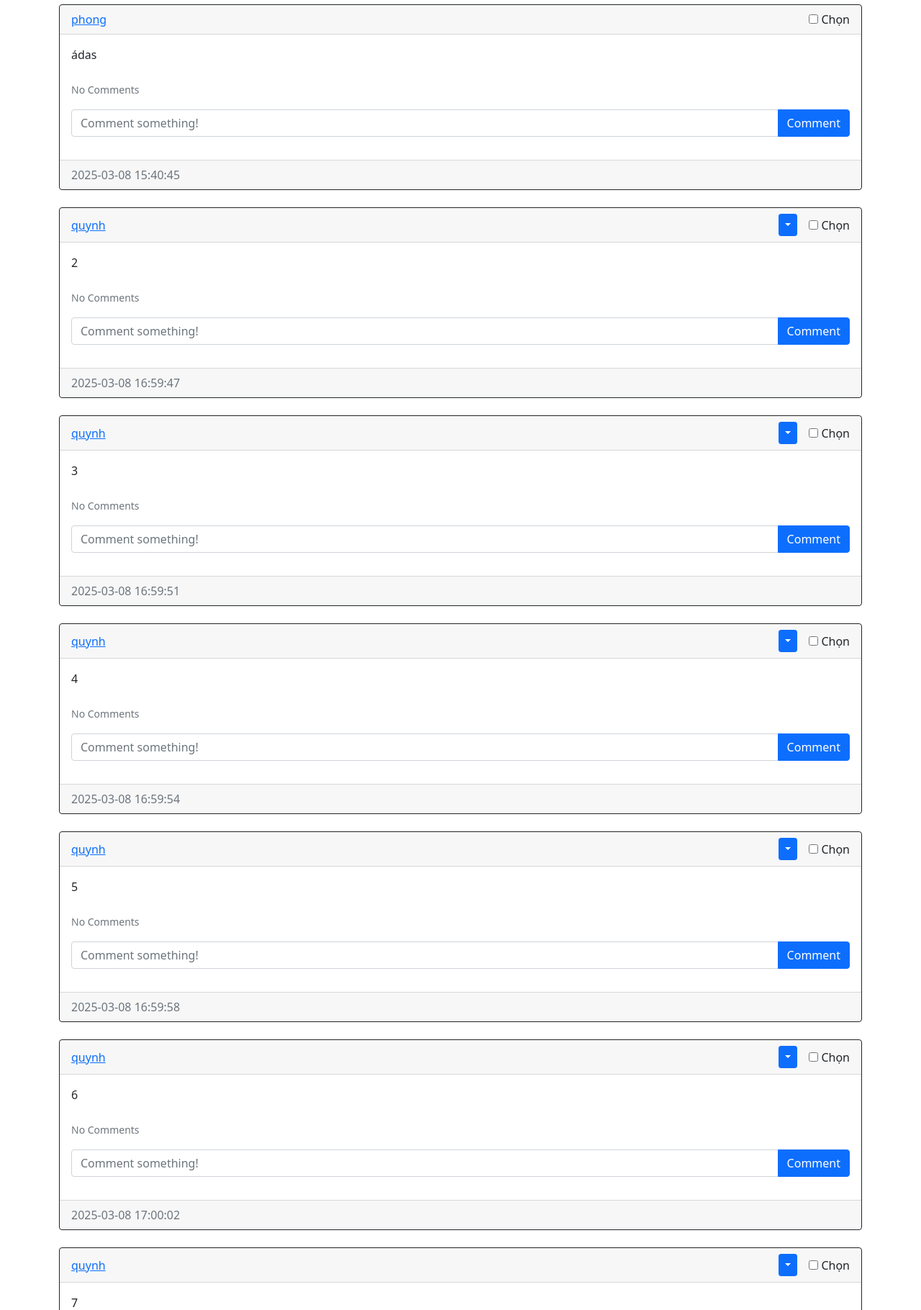
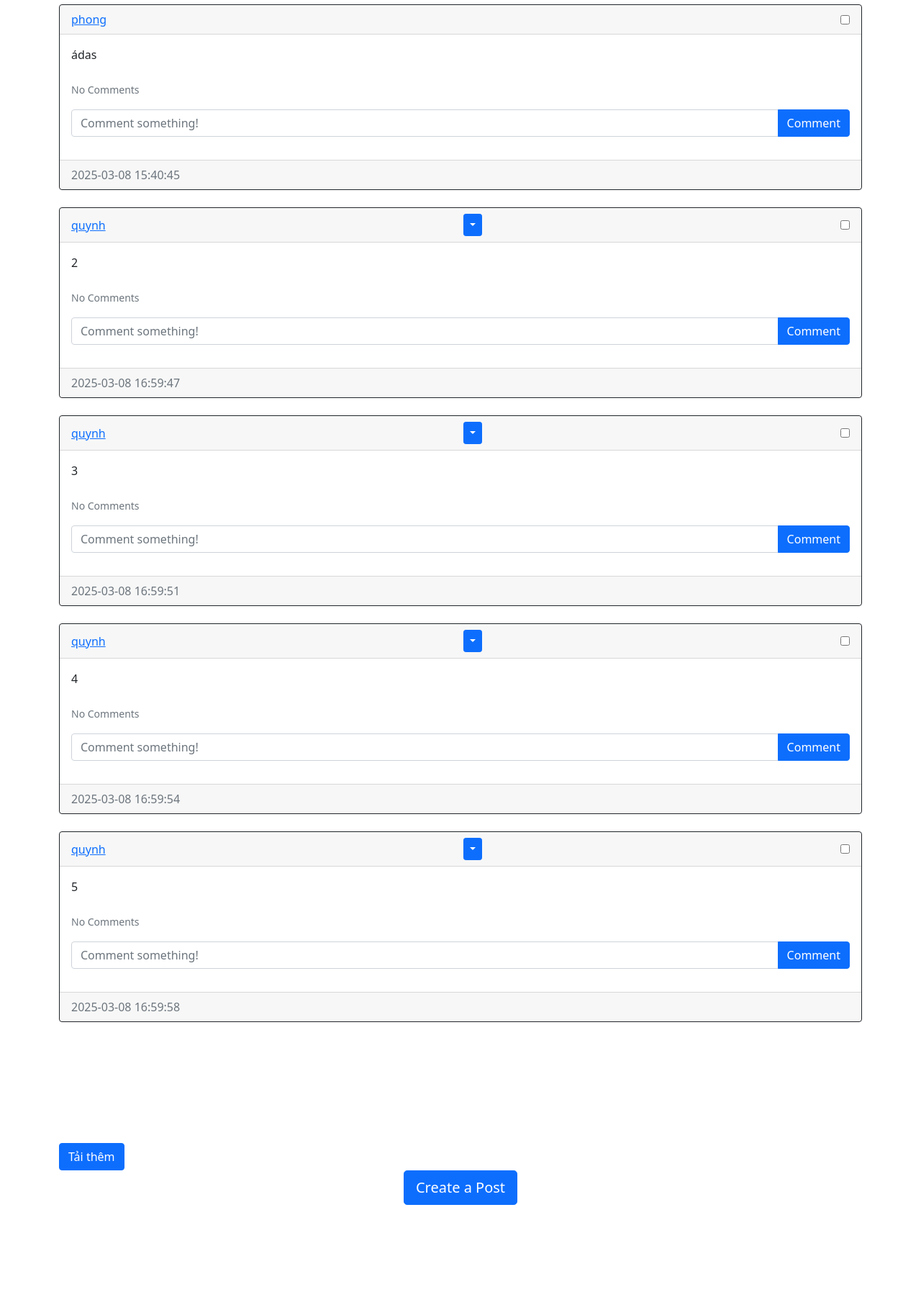
Before and after one commit to Manhquynhne/flask-tiny-app, a Flask app: page / in a window 1280 px wide. Shown: the part 106-1926 px from the top of the page at 72% size. After the commit the page ends 1780 px from the top, so only its background shows below. Run offline with Flask 3, Linux system fonts and the light colour scheme; a user stored in the database is signed in.

Commit message:
quynh5
version 5

```diff
--- a/Blog/website/templates/posts_div.html
+++ b/Blog/website/templates/posts_div.html
@@ -9,26 +9,20 @@
     <button id="delete-comments-btn" style="display: none;" onclick="deleteSelectedItems('comment')">Xóa bình luận đã chọn</button>
 
     {% for post in posts %}
-    <div class="card border-dark">
+    <div class="card border-dark post-item" style="display: none;">
       <div class="card-header d-flex justify-content-between align-items-center">
-        <div>
         <a href="/posts/{{post.user.username}}">{{post.user.username}}</a>
-        </div>
-        <div class="d-flex align-items-center">
         {% if user.id == post.author %}
-          <div class="btn-group me-2">
+        <div class="btn-group">
           <button type="button" class="btn btn-sm btn-primary dropdown-toggle" data-bs-toggle="dropdown"></button>
           <ul class="dropdown-menu">
             <li>
-                <a href="/delete-post/{{post.id}}" class="dropdown-item">Delete</a>
+              <a href="javascript:void(0);" class="dropdown-item" onclick="deleteSelectedItems('post', ['{{post.id}}'])">Delete</a>
             </li>
           </ul>
         </div>
         {% endif %}
-          <label class="ms-2">
-            <input type="checkbox" class="post-checkbox" value="{{ post.id }}"> Chọn
-          </label>
-        </div>
+        <input type="checkbox" class="post-checkbox" value="{{ post.id }}" onchange="toggleDeleteButtons()"> <!-- Checkbox bài viết -->
       </div>
       <div class="card-body">
         <div class="card-text">{{post.text}}</div>
@@ -41,22 +35,20 @@
                 <div>
                   <a href="/posts/{{comment.user.username}}">{{comment.user.username}}</a>: {{comment.text}}
                 </div>
-                <div class="d-flex align-items-center">
-                  <small class="text-muted me-2"> {{comment.date_created}}</small>
+                <div>
+                  <small class="text-muted"> {{comment.date_created}}</small>
                   {% if user.id == comment.author or user.id == post.author %}
-                  <div class="btn-group me-2">
+                  <div class="btn-group">
                     <button type="button" class="btn btn-sm btn-primary dropdown-toggle" data-bs-toggle="dropdown"></button>
                     <ul class="dropdown-menu">
                       <li>
-                        <a href="/delete-comment/{{comment.id}}" class="dropdown-item">Delete</a>
+                        <a href="javascript:void(0);" class="dropdown-item" onclick="deleteSelectedItems('comment', ['{{comment.id}}'])">Delete</a>
                       </li>
                     </ul>
                   </div>
                   {% endif %}
-                  <label>
-                    <input type="checkbox" class="comment-checkbox" value="{{ comment.id }}"> Chọn
-                  </label>
                 </div>
+                <input type="checkbox" class="comment-checkbox" value="{{ comment.id }}" onchange="toggleDeleteButtons()"> <!-- Checkbox bình luận -->
               </div>
               {% endfor %}
             </div>
@@ -81,29 +73,40 @@
     <br/ > {% endfor %}
   </div>
 
+  <button id="load-more-btn" class="btn btn-primary">Tải thêm</button>
+
   <script>
     document.addEventListener("DOMContentLoaded", function () {
-        function toggleDeleteButton(selector, buttonId) {
-            let checkboxes = document.querySelectorAll(selector);
-            let button = document.getElementById(buttonId);
+        let posts = document.querySelectorAll(".post-item");
+        let currentPostIndex = 0;
+        let postsPerPage = 5;
 
-            checkboxes.forEach(checkbox => {
-                checkbox.addEventListener("change", function () {
-                    let anyChecked = [...checkboxes].some(cb => cb.checked);
-                    button.style.display = anyChecked ? "block" : "none";
-                });
-            });
+        function showNextPosts() {
+            for (let i = currentPostIndex; i < currentPostIndex + postsPerPage && i < posts.length; i++) {
+                posts[i].style.display = "block";
+            }
+            currentPostIndex += postsPerPage;
+            if (currentPostIndex >= posts.length) {
+                document.getElementById("load-more-btn").style.display = "none";
+            }
         }
 
-        toggleDeleteButton(".post-checkbox", "delete-posts-btn");
-        toggleDeleteButton(".comment-checkbox", "delete-comments-btn");
+        showNextPosts();
+        document.getElementById("load-more-btn").addEventListener("click", showNextPosts);
     });
 
-    function deleteSelectedItems(type) {
-        let selectedIds = [];
+    function toggleDeleteButtons() {
+        document.getElementById("delete-posts-btn").style.display = document.querySelector(".post-checkbox:checked") ? "block" : "none";
+        document.getElementById("delete-comments-btn").style.display = document.querySelector(".comment-checkbox:checked") ? "block" : "none";
+    }
+
+    function deleteSelectedItems(type, ids = null) {
+        let selectedIds = ids || [];
+        if (!ids) {
             document.querySelectorAll(`.${type}-checkbox:checked`).forEach(checkbox => {
                 selectedIds.push(checkbox.value);
             });
+        }
 
         if (selectedIds.length === 0) {
             alert("Vui lòng chọn ít nhất một mục để xóa!");
@@ -116,15 +119,17 @@
                 "Content-Type": "application/json"
             },
             body: JSON.stringify({ ids: selectedIds })
-        }).then(response => response.json())
+        })
+        .then(response => response.json())
         .then(data => {
             if (data.success) {
                 alert("Xóa thành công!");
                 location.reload();
             } else {
-                alert("Xóa không thành công: " + data.message);
+                alert("Lỗi: " + data.message);
             }
-        });
+        })
+        .catch(error => console.error("Lỗi khi gửi request xóa:", error));
     }
   </script>
 
```
Also changed, not shown: doc/image/v5.md (added, +2 -0 lines), Blog/instance/database.db. Lines whose indentation alone changed are shown as unchanged.
